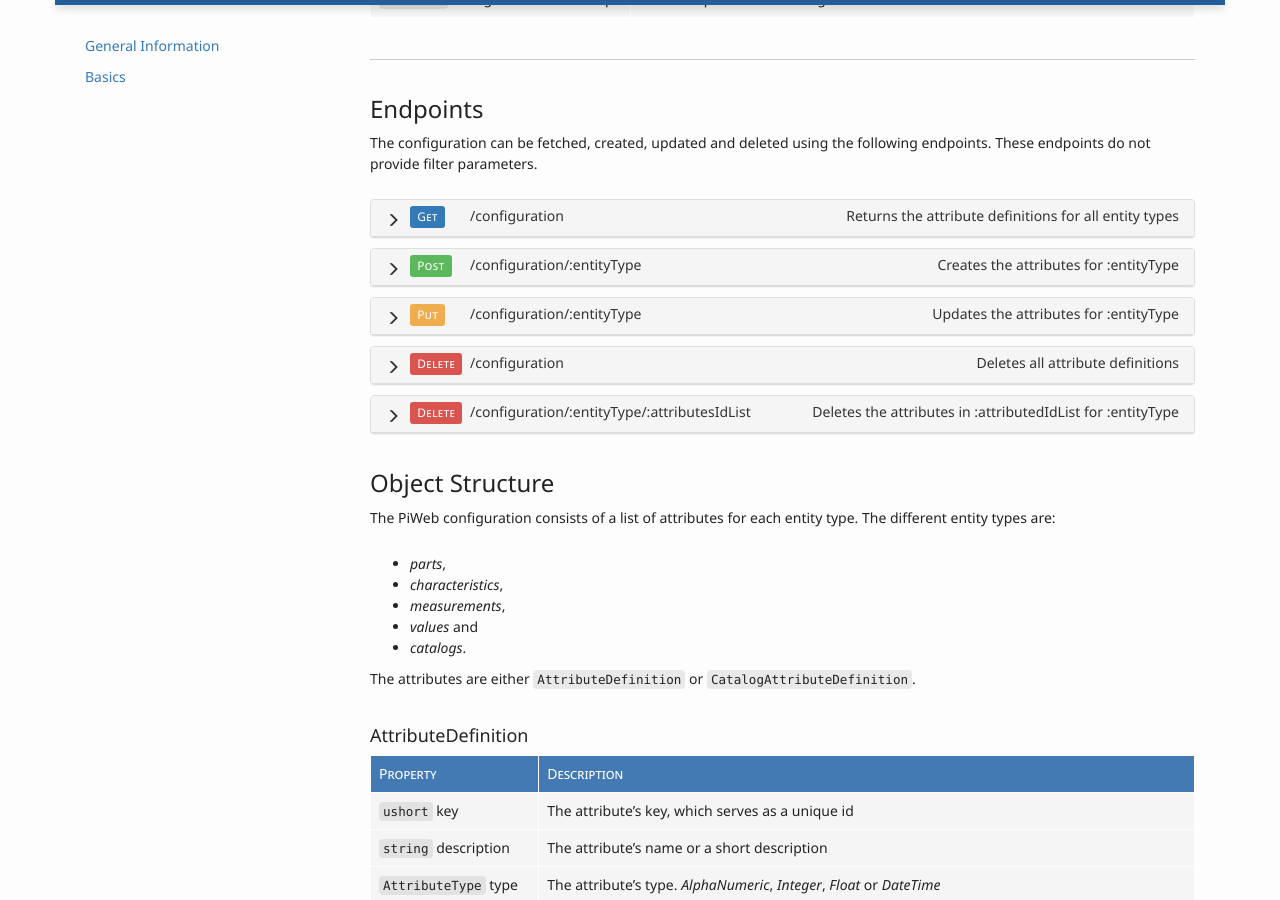
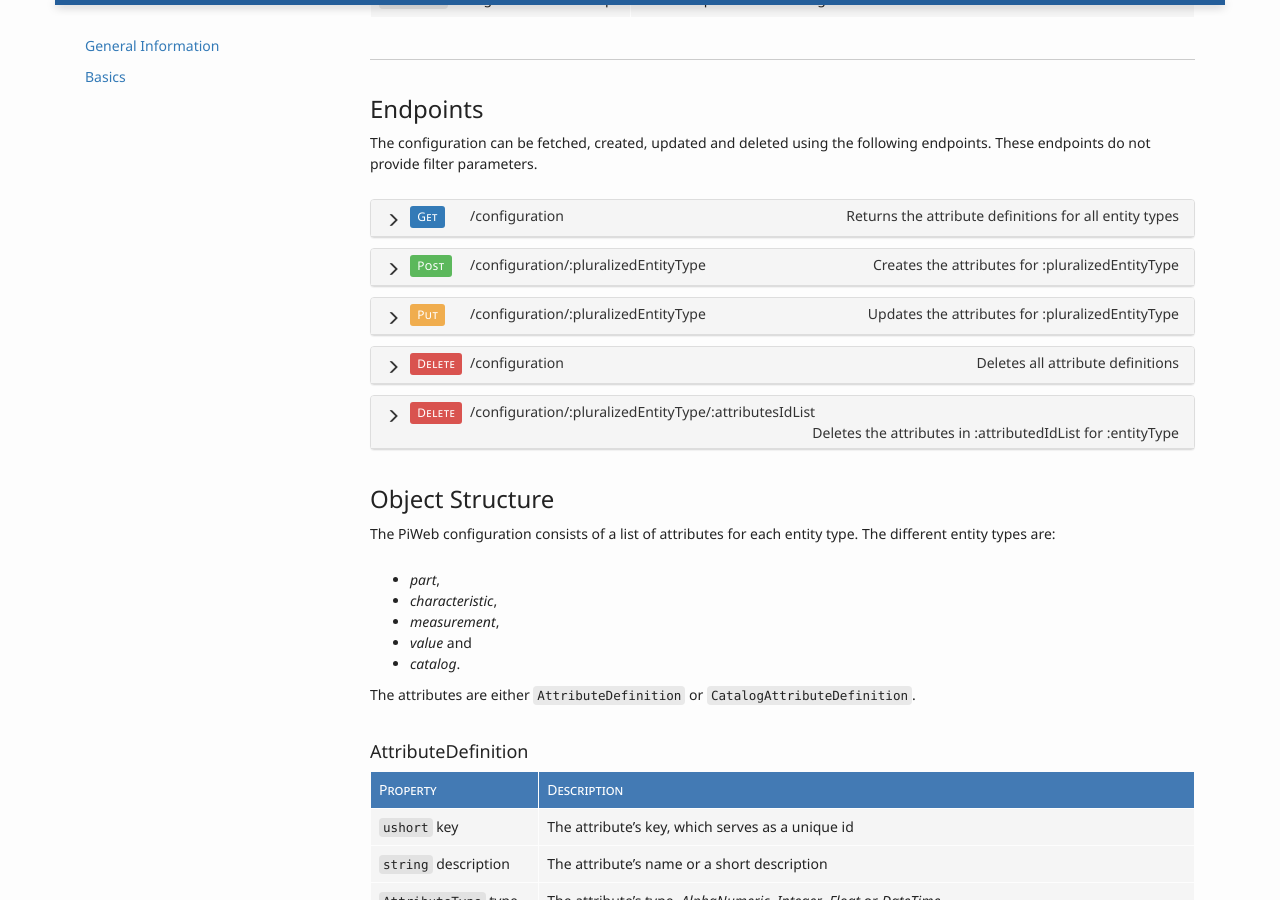
Before and after one commit to ZEISS-PiWeb/PiWeb-Api, a Jekyll site: the page built from _pages/012-dataservice.md, in a window 1280 px wide and 900 px high, scrolled down 1053 px. Built offline with Jekyll 4.4.1, drawn with Linux system fonts in a browser that asks for light colours; our own code applies the rules of GitHub Pages for plain Markdown files.

Commit message:
Changed in configuration section :entityType to :pluralizedEntityType to better fit the purpose

```diff
--- a/_pages/012-dataservice.md
+++ b/_pages/012-dataservice.md
@@ -142,9 +142,9 @@ GET /dataServiceRest/configuration HTTP/1.1
 
 {% assign linkId="configurationEndpointAdd" %}
 {% assign method="POST" %}
-{% assign endpoint="/configuration/:entityType" %}
-{% assign summary="Creates the attributes for :entityType" %}
-{% assign description="Creates the attribute definitions transfered within the body of the request for the given `:entityType` which must be part of the uri" %}
+{% assign endpoint="/configuration/:pluralizedEntityType" %}
+{% assign summary="Creates the attributes for :pluralizedEntityType" %}
+{% assign description="Creates the attribute definitions transfered within the body of the request for the given `:pluralizedEntityType` which must be part of the uri" %}
 {% assign exampleCaption="Adding a part attribute with the key 1001 to the configuration" %}
 
 {% capture jsonrequest %}
@@ -176,9 +176,9 @@ HTTP/1.1 201 Created
 
 {% assign linkId="configurationEndpointUpdate" %}
 {% assign method="PUT" %}
-{% assign endpoint="/configuration/:entityType" %}
-{% assign summary="Updates the attributes for :entityType" %}
-{% assign description="Updates the attribute definitions transfered within the body of the request for the given `:entityType` which must be part of the uri" %}
+{% assign endpoint="/configuration/:pluralizedEntityType" %}
+{% assign summary="Updates the attributes for :pluralizedEntityType" %}
+{% assign description="Updates the attribute definitions transfered within the body of the request for the given `:pluralizedEntityType` which must be part of the uri" %}
 {% assign exampleCaption="Updating the part attribute with key 1001 - change length from 30 to 50" %}
 
 {% capture jsonrequest %}
@@ -232,9 +232,9 @@ HTTP/1.1 200 Ok
 
 {% assign linkId="configurationEndpointDelete2" %}
 {% assign method="DELETE" %}
-{% assign endpoint="/configuration/:entityType/:attributesIdList" %}
+{% assign endpoint="/configuration/:pluralizedEntityType/:attributesIdList" %}
 {% assign summary="Deletes the attributes in :attributedIdList for :entityType" %}
-{% assign description="Deletes all attribute definitions of which the id is in the `:attributeIdList` for the specified `:entityType`. If `:attributeIdList` is not specified, the request deletes all attributes of the `:entityType`." %}
+{% assign description="Deletes all attribute definitions of which the id is in the `:attributeIdList` for the specified `:pluralizedEntityType`. If `:attributeIdList` is not specified, the request deletes all attributes of the `:pluralizedEntityType`." %}
 {% assign exampleCaption="Delete the part attributes with the keys *1001* and *1002*" %}
 
 {% capture jsonrequest %}
@@ -256,11 +256,11 @@ HTTP/1.1 200 Ok
 The PiWeb configuration consists of a list of attributes for each entity type.
 The different entity types are:
 
-* *parts*,
-* *characteristics*,
-* *measurements*,
-* *values* and
-* *catalogs*.
+* *part*,
+* *characteristic*,
+* *measurement*,
+* *value* and
+* *catalog*.
 
 The attributes are either `AttributeDefinition` or `CatalogAttributeDefinition`.
 {% capture table %}
```
